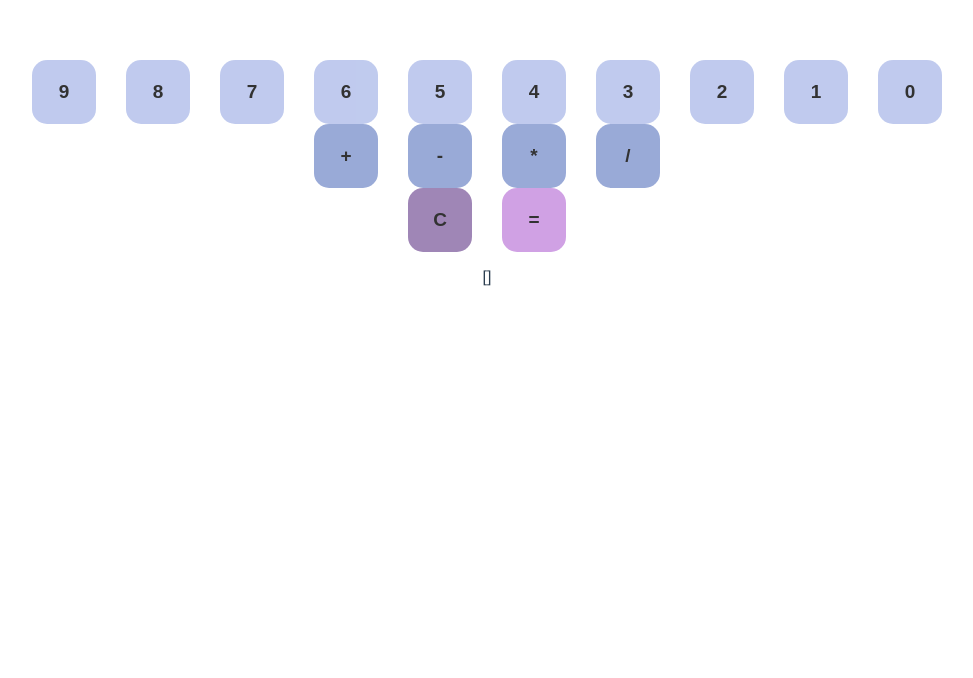
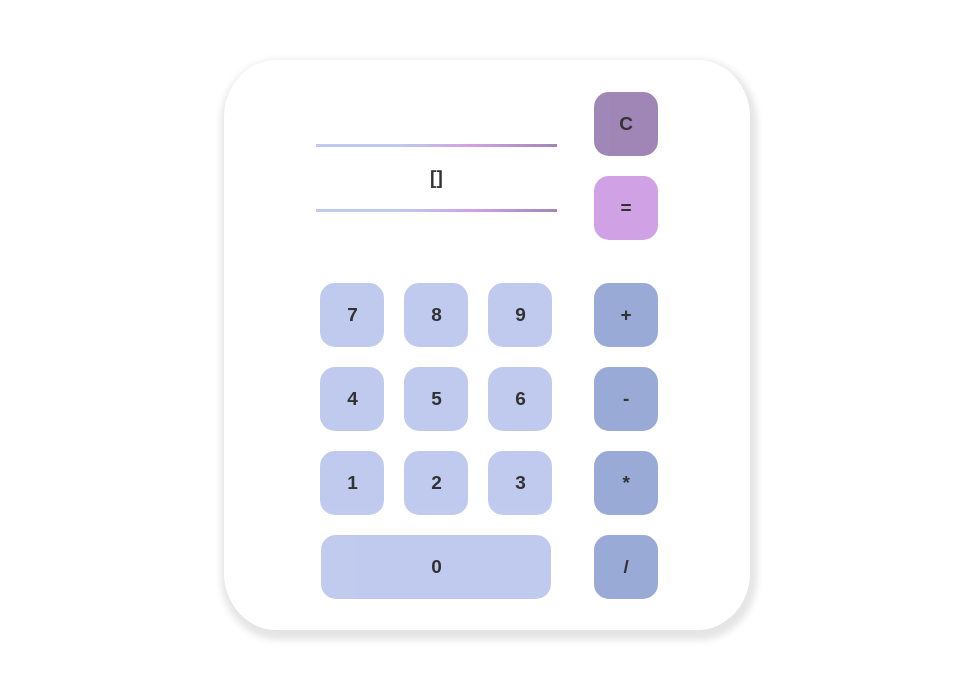
Before and after one commit to M0byfloyd/rpn-qualite-logicielle, a Vue app in the folder src/: page / in a window 1280 px wide. Shown: the top 678 px of the page, without its empty margins (153-1126 px from the left). Built offline with nearby package versions, Linux system fonts and the light colour scheme.

Commit message:
Mise en page buttons du plus beau Bpt

```diff
--- a/src/src/App.vue
+++ b/src/src/App.vue
@@ -1,17 +1,17 @@
 <template>
-<!--  <img alt="Vue logo" src="./assets/logo.png">-->
+  <!--  <img alt="Vue logo" src="./assets/logo.png">-->
   <RNPbody />
 </template>
 
 <script lang="ts">
-import { defineComponent } from 'vue';
-import RNPbody from './components/RNPbody.vue';
+import { defineComponent } from "vue";
+import RNPbody from "./components/RNPbody.vue";
 
 export default defineComponent({
-  name: 'App',
+  name: "App",
   components: {
-    RNPbody
-  }
+    RNPbody,
+  },
 });
 </script>
 
@@ -23,5 +23,7 @@ export default defineComponent({
   text-align: center;
   color: #2c3e50;
   margin-top: 60px;
+  display: flex;
+  justify-content: center;
 }
 </style>
--- a/src/src/components/RNPbody.vue
+++ b/src/src/components/RNPbody.vue
@@ -1,73 +1,172 @@
 <template>
   <div class="rnp-body">
-    <div class="rnp-body__numbers">
-      <RNPbutton class="" @input="input" v-for="(element,index) in elements.numbers" :key="index" :value="element"/>
+    <div class="results-container">
+      <RNPoutput :output="output" class="result" />
+
+      <div class="calcul">
+        {{ dataForCalculate }}
+      </div>
     </div>
 
-    <div class="rnp-body__operator">
-      <RNPbutton @input="input" look="operators" v-for="(element,index) in elements.operators" :key="index" :value="element"/>
-    </div>
-
-    <div>
+    <div class="result-reset-btn">
       <RNPbutton @input="input" look="clear" :value="'C'" />
       <RNPbutton @input="input" look="sumary" />
     </div>
 
-    <RNPoutput :output="output" />
-  </div>
-  <div>
-    {{ dataForCalculate }}
+    <div class="rnp-body__numbers">
+      <RNPbutton class="" @input="input" v-for="(element, index) in elements.numbers" :key="index" :value="element" />
+    </div>
+
+    <div class="rnp-body__operator">
+      <RNPbutton
+        @input="input"
+        look="operators"
+        v-for="(element, index) in elements.operators"
+        :key="index"
+        :value="element"
+      />
+    </div>
   </div>
 </template>
 
 <script lang="ts">
-import {defineComponent} from 'vue';
+import { defineComponent } from "vue";
 import RNPbutton from "@/components/RNPbutton.vue";
 import RNPoutput from "@/components/RNPoutput.vue";
-import {calculateRNP} from "../../index";
+import { calculateRNP } from "../../index";
 
 export default defineComponent({
-  name: 'RNPbody',
+  name: "RNPbody",
 
-  components: {RNPoutput, RNPbutton},
+  components: { RNPoutput, RNPbutton },
 
   data() {
     return {
       elements: {
-        numbers: [
-          9, 8, 7, 6,
-          5, 4, 3, 2,
-          1, 0
-        ],
-        operators: ['+', '-', '*', '/'],
+        numbers: [7, 8, 9, 4, 5, 6, 1, 2, 3, 0],
+        operators: ["+", "-", "*", "/"],
       },
-      output:'',
+      output: "",
       dataForCalculate: [],
-    }
+    };
   },
   methods: {
-    input(e: string|number) {
-      if (e === 'C') {
+    input(e: string | number) {
+      if (e === "C") {
         this.clear();
-      }
-
-      else if (e==='=') {
-        console.log(this.output)
+      } else if (e === "=") {
+        console.log(this.output);
 
         this.output = calculateRNP(this.dataForCalculate)[0];
+      } else {
+        this.dataForCalculate.push(e);
       }
-
-      else {
-        this.dataForCalculate.push(e)
-      }
-
     },
 
     clear() {
       this.dataForCalculate = [];
-      this.output = '';
-    }
+      this.output = "";
+    },
   },
 });
+</script>
 
-</script>
+<style>
+.rnp-body {
+  width: 20%;
+  border-radius: 10%;
+  box-shadow: 2px 5px 7px 5px rgba(0, 0, 0, 0.105);
+  padding: 10px;
+  height: 550px;
+  display: flex;
+  justify-content: center;
+  align-items: center;
+  flex-wrap: wrap;
+}
+
+@media (max-width: 2200px) {
+  .rnp-body {
+    width: 25%;
+  }
+}
+
+@media (max-width: 1800px) {
+  .rnp-body {
+    width: 30%;
+  }
+}
+
+@media (max-width: 1500px) {
+  .rnp-body {
+    width: 40%;
+  }
+}
+
+@media (max-width: 1150px) {
+  .rnp-body {
+    width: 50%;
+  }
+}
+
+@media (max-width: 800px) {
+  .rnp-body {
+    width: 60%;
+  }
+}
+
+.calcul {
+  border-bottom: 2px solid;
+  border-top: 2px solid;
+  border-image-slice: 1;
+  border-width: 3px;
+  border-image-source: linear-gradient(
+    90deg,
+    rgba(177, 190, 234, 1) 34%,
+    rgba(197, 138, 222, 1) 65%,
+    rgba(136, 105, 165, 1) 100%
+  );
+  padding: 20px;
+  width: 70%;
+
+  color: black;
+  font-weight: 700;
+  opacity: 0.8;
+  font-size: 19px;
+}
+.result {
+  width: 100%;
+  margin-bottom: 5px;
+
+  color: black;
+  font-weight: 700;
+  opacity: 0.8;
+  font-size: 19px;
+}
+
+.results-container {
+  width: 57%;
+  display: flex;
+  justify-content: center;
+  flex-wrap: wrap;
+}
+
+.result-reset-btn {
+  width: 20%;
+  display: row;
+}
+
+.rnp-body__numbers {
+  display: flex;
+  justify-content: center;
+  align-items: center;
+  flex-wrap: wrap;
+  width: 57%;
+}
+
+.rnp-body__operator {
+  width: 20%;
+  display: flex;
+  justify-content: center;
+  flex-wrap: wrap;
+}
+</style>
--- a/src/src/components/RNPbutton.vue
+++ b/src/src/components/RNPbutton.vue
@@ -1,51 +1,66 @@
 <template>
-  <button :class="['rnp-button', look ? `rnp-button__${look}` : false, size ? `rnp-button__${size}` : false]" @click="$emit('input',value)" :type="value === '=' ? 'submit' : null" :value="value">{{ value }}</button>
+  <button
+    :class="['rnp-button', look ? `rnp-button__${look}` : false, size ? `rnp-button__${size}` : false]"
+    @click="$emit('input', value)"
+    :type="value === '=' ? 'submit' : null"
+    :value="value"
+  >
+    {{ value }}
+  </button>
 </template>
 
 <script  lang="ts">
 export default {
   name: "RNPbutton",
   props: {
-    value: {required: false, default: '='},
-    look :{ type : String, default: ""},
-    size: { type: String, default: ""},
+    value: { required: false, default: "=" },
+    look: { type: String, default: "" },
+    size: { type: String, default: "" },
   },
-}
+};
 </script>
 
 <style>
-  .rnp-button{
+.rnp-button {
   width: 64px;
   height: 64px;
   border-radius: 15px;
   background: #b1beea;
   border: none;
-    margin: 0 15px;
   color: black;
   font-weight: 900;
   opacity: 0.8;
   font-size: 19px;
+  margin: 10px;
 }
-  .rnp-button:hover{
+
+.rnp-body__numbers > .rnp-button:last-child {
+  width: 230px;
+}
+
+.rnp-button:hover {
   cursor: pointer;
   opacity: 1;
   transition: all 0.4s;
 }
-  .rnp-button__operators{
+.rnp-button__operators {
   background: #8095ce;
   color: black;
+  margin-left: 0;
 }
-  .rnp-button__sumary{
+.rnp-button__sumary {
   background: #c58ade;
   color: black;
+
+  margin-left: 0;
 }
-  .rnp-button__clear{
+.rnp-button__clear {
   background: #8869a5;
   color: black;
+
+  margin-left: 0;
 }
-  .rnp-button__medium{
+.rnp-button__medium {
   width: 128px;
 }
-
-
 </style>
```
Lines whose indentation alone changed are shown as unchanged.
